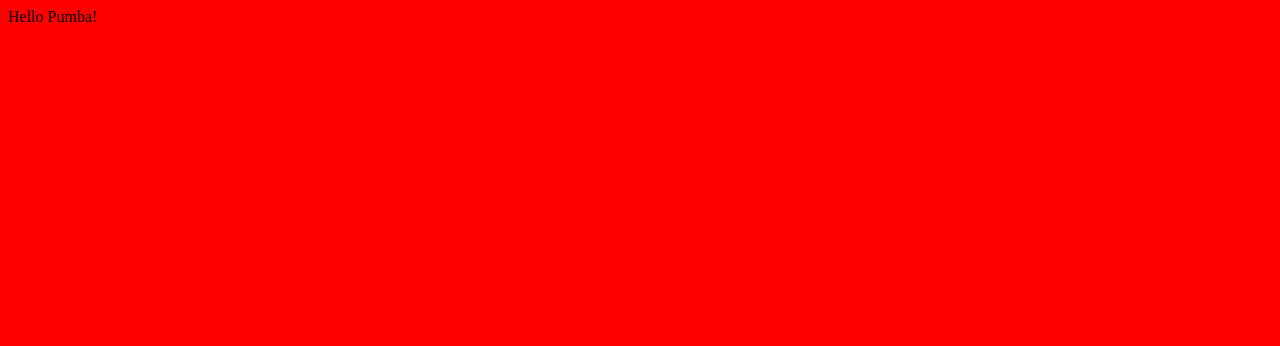
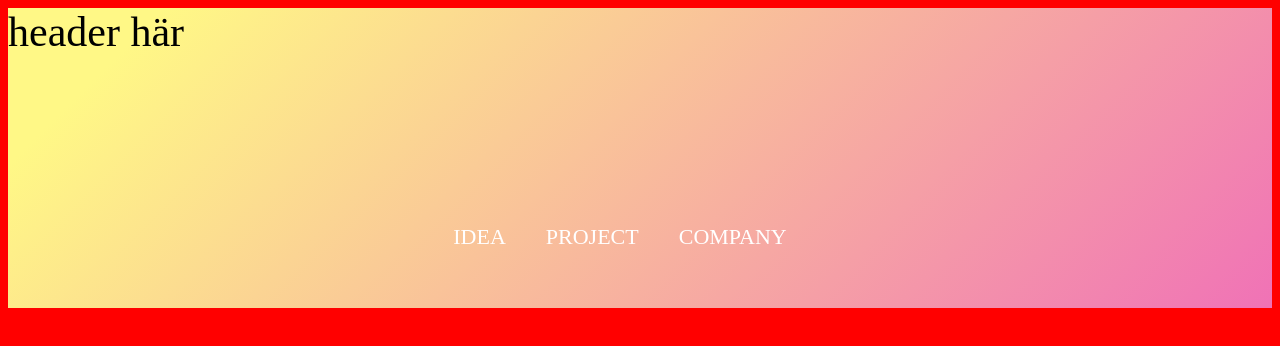
Before and after one commit to pumpumba/pumpumba, a React app: page / in a window 1280 px wide. Built offline with nearby package versions, Linux system fonts and the light colour scheme.

Commit message:
Start with header

```diff
--- /dev/null
+++ b/src/component/Header.js
@@ -0,0 +1,14 @@
+import React from "react"
+import Navigationbar from "./Navigationbar"
+
+
+const Header = () => {
+  return (
+    <header>
+      header här
+        <Navigationbar/>
+    </header>
+  )
+};
+
+export default Header;
--- /dev/null
+++ b/src/component/Navigationbar.js
@@ -0,0 +1,16 @@
+import React from "react"
+
+
+const Navigationbar = () => {
+  return (
+    <div className="navigationbar">
+
+      <a href="/">IDEA</a>
+      <a href="/">PROJECT</a>
+      <a href="/">COMPANY</a>
+    </div>
+
+  )
+};
+
+export default Navigationbar;
--- a/src/index.js
+++ b/src/index.js
@@ -1,10 +1,14 @@
 import React from "react"
 import ReactDOM from "react-dom"
+import Header from "./component/Header"
+
 
 import './styles/main.scss'
 
 const Index = () => {
-  return <div>Hello Pumba!</div>;
+  return (
+    <Header/>
+  )
 };
 
 ReactDOM.render(<Index />, document.getElementById("index"))
--- /dev/null
+++ b/src/styles/header.scss
@@ -0,0 +1,7 @@
+header {
+     background: linear-gradient( 135deg, #FFF886 10%, #F072B6 100%);
+     background-image: "/profile_pic.jpg";
+     height: 300px;
+     font-family: 'Montserrat';
+     font-size: 42px;
+}
--- a/src/styles/main.scss
+++ b/src/styles/main.scss
@@ -1,3 +1,6 @@
+@import 'header.scss';
+@import 'navigationbar.scss';
+
 body {
     background: red;
 }
--- /dev/null
+++ b/src/styles/navigationbar.scss
@@ -0,0 +1,13 @@
+.navigationbar {
+  text-align: center;
+  position: center;
+  margin-top: 150px;
+
+  a {
+    color: white;
+    font-family: 'Montserrat';
+    font-size: 22px;
+    padding-right: 40px;
+    text-decoration: none;
+  }
+}
```
Also changed, not shown: dist/index.html, dist/profile_pic.jpg (added), src/styles/images/gradient_background.jpg (added), src/styles/images/hero-logo.png (added), 1 other file.
